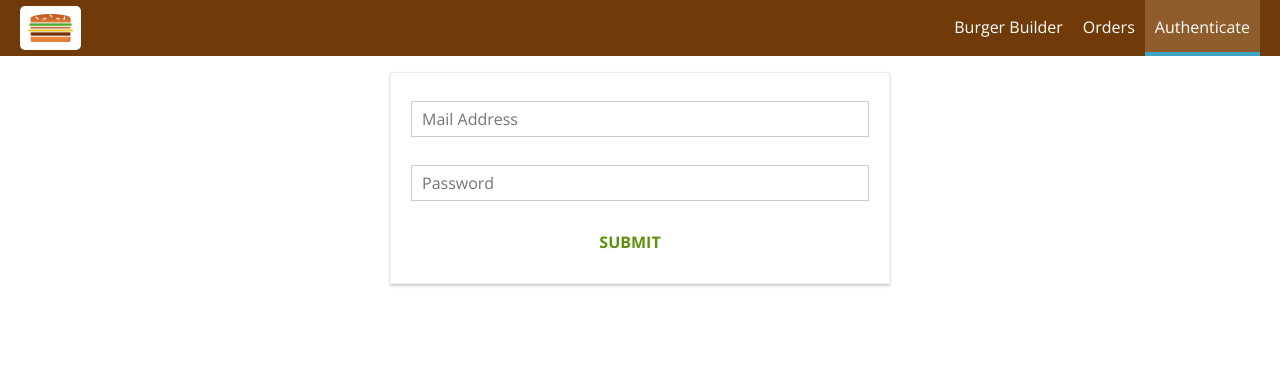
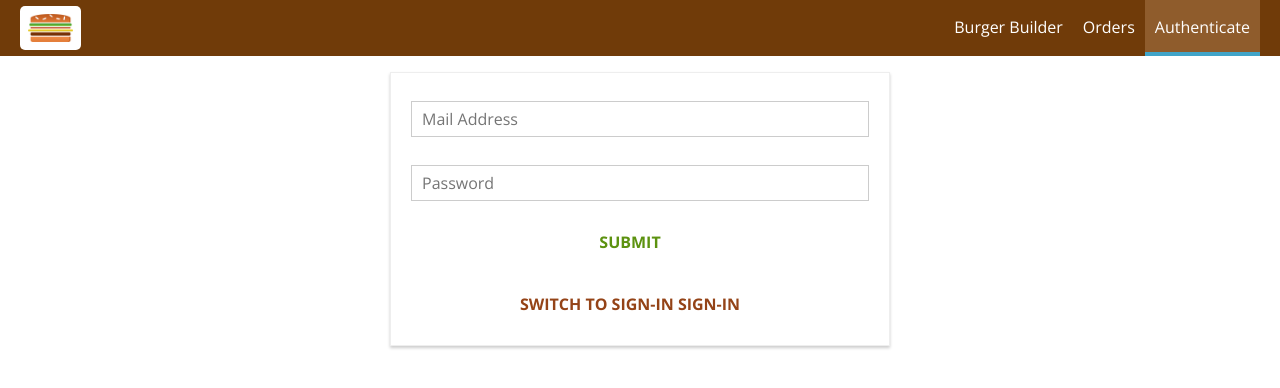
Before and after one commit to 1Prestes/burguer-builder, a React app: page /auth in a window 1280 px wide. Shown: the top 388 px of the page. Built offline with nearby package versions, Linux system fonts and the light colour scheme.

Commit message:
feat: add sign-in

```diff
--- a/src/containers/Auth/Auth.js
+++ b/src/containers/Auth/Auth.js
@@ -7,6 +7,7 @@ import * as actions from '../../store/actions'
 import classes from './Auth.css'
 
 const Auth = props => {
+  const [isSignup, setIsSignup] = useState(true)
   const [controls, setControls] = useState({
     email: {
       elementType: 'input',
@@ -76,9 +77,13 @@ const Auth = props => {
     setControls({ ...updatedControls })
   }
 
+  const switchAuthModeHandler = () => {
+    setIsSignup(!isSignup)
+  }
+
   const submitHandler = event => {
     event.preventDefault()
-    props.onAuth(controls.email.value, controls.password.value)
+    props.onAuth(controls.email.value, controls.password.value, isSignup)
   }
 
   const formElementsArray = []
@@ -109,13 +114,17 @@ const Auth = props => {
         {form}
         <Button btnType='Success'>SUBMIT</Button>
       </form>
+      <Button clicked={switchAuthModeHandler} btnType='Danger'>
+        SWITCH TO SIGN-IN {isSignup ? 'SIGN-IN' : 'SIGN-UP'}
+      </Button>
     </div>
   )
 }
 
 const mapDispatchToProps = dispatch => {
   return {
-    onAuth: (email, password) => dispatch(actions.auth(email, password))
+    onAuth: (email, password, isSignUp) =>
+      dispatch(actions.auth(email, password, isSignUp))
   }
 }
 
--- a/src/store/actions/auth.js
+++ b/src/store/actions/auth.js
@@ -21,8 +21,7 @@ export const authFail = error => {
     error
   }
 }
-
-export const auth = (email, password) => {
+export const auth = (email, password, isSignUp) => {
   return dispatch => {
     dispatch(authStart())
     const authData = {
@@ -30,11 +29,14 @@ export const auth = (email, password) => {
       password,
       returnSecureToken: true
     }
+    let url =
+      'https://www.googleapis.com/identitytoolkit/v3/relyingparty/signupNewUser?key=AIzaSyArh3jABPr0m1sWLDgSHwlygUi6ON1dzUQ'
+    if (!isSignUp) {
+      url =
+        'https://www.googleapis.com/identitytoolkit/v3/relyingparty/verifyPassword?key=AIzaSyArh3jABPr0m1sWLDgSHwlygUi6ON1dzUQ'
+    }
     axios
-      .post(
-        'https://www.googleapis.com/identitytoolkit/v3/relyingparty/signupNewUser?key=AIzaSyArh3jABPr0m1sWLDgSHwlygUi6ON1dzUQ',
-        authData
-      )
+      .post(url, authData)
       .then(response => {
         console.log(response)
         dispatch(authSuccess(response.data))
```
